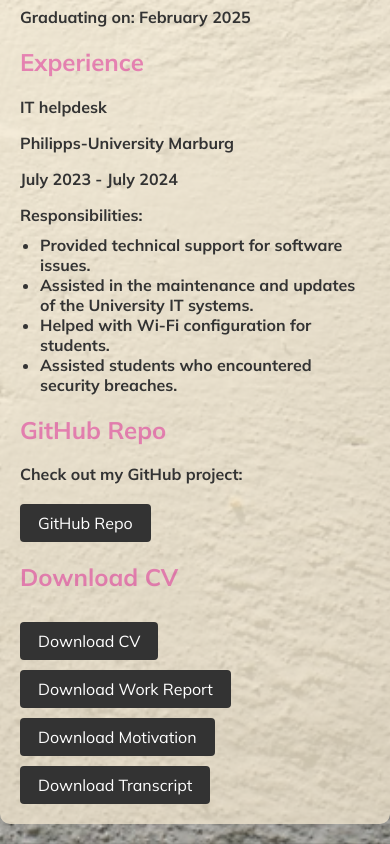
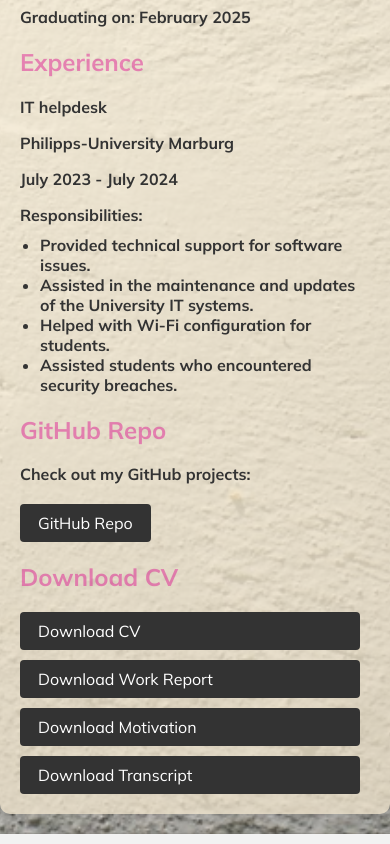
Before and after one commit to Cheesy99/Bewerbung-Website, a plain HTML site: page index.html in a window 390 px wide. Shown: the part 597-1441 px from the top of the page. Drawn offline with Linux system fonts and the light colour scheme.

Commit message:
worked on CV website

```diff
--- a/index.html
+++ b/index.html
@@ -48,7 +48,7 @@
     </section>
     <section class="github">
         <h2>GitHub Repo</h2>
-        <p>Check out my GitHub project:</p>
+        <p>Check out my GitHub projects:</p>
         <a href="https://github.com/Cheesy99" target="_blank">GitHub Repo</a>
     </section>
     <section class="download">
--- a/styles.css
+++ b/styles.css
@@ -65,3 +65,10 @@ p {
 .download {
     margin-top: 20px; /* adjust as needed */
 }
+
+@media screen and (max-width: 600px) {
+    .download a {
+        display: block; /* Change buttons to block elements */
+        margin-top: 10px; /* Add some space between buttons */
+    }
+}
```
